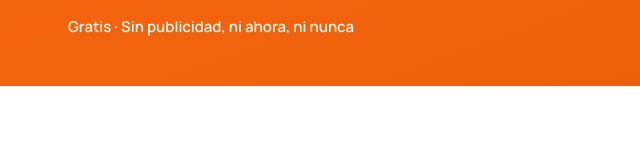
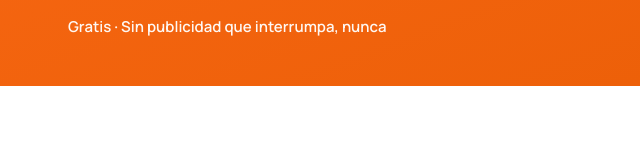
Before and after one commit to PabloClaus/caminacamina-web, a plain HTML site: page index.html in a window 1280 px wide. Shown: the part 482-647 px from the top of the page, 32-672 px from the left. Drawn offline with Linux system fonts and the light colour scheme.

Commit message:
Sin prometer «gratis para siempre»; sin publicidad que interrumpa
Co-Authored-By: Claude Opus 5.5 <noreply@anthropic.com>

```diff
--- a/index.html
+++ b/index.html
@@ -43,7 +43,7 @@
           <svg viewBox="0 0 24 24" aria-hidden="true"><path fill="#34A853" d="M3.6 1.8 13.8 12 3.6 22.2c-.4-.2-.6-.7-.6-1.2V3c0-.5.2-1 .6-1.2Z"/><path fill="#FBBC04" d="m17.1 8.7-3.3 3.3 3.3 3.3 3.8-2.2c.7-.4.7-1.8 0-2.2l-3.8-2.2Z"/><path fill="#4285F4" d="M3.6 1.8c.3-.2.8-.2 1.2 0l12.3 6.9-3.3 3.3L3.6 1.8Z"/><path fill="#EA4335" d="M13.8 12l3.3 3.3-12.3 6.9c-.4.2-.9.2-1.2 0L13.8 12Z"/></svg>
           <span><small>Para Android</small>Próximamente en Google Play</span>
         </a>
-        <p class="sin-publicidad">Gratis · Sin publicidad, ni ahora, ni nunca</p>
+        <p class="sin-publicidad">Gratis · Sin publicidad que interrumpa, nunca</p>
       </div>
       <div class="telefono">
         <img src="img/inicio.webp" alt="Pantalla de inicio de Caminá Caminá: el reto del día, la caminata que toca y la mascota" width="540" height="1080">
@@ -142,7 +142,7 @@
     <p class="intro">Sin cuentas, sin servidores y sin vueltas.</p>
     <div class="datos">
       <div class="dato"><strong>Todo en tu teléfono</strong><p>Tus caminatas, tu plan y tus audios se guardan ahí y no se mandan a ningún lado.</p></div>
-      <div class="dato"><strong>Sin publicidad</strong><p>Ni ahora, ni nunca. Tampoco herramientas de seguimiento.</p></div>
+      <div class="dato"><strong>Sin publicidad que interrumpa</strong><p>Nunca: ni carteles, ni videos, ni audios vendiendo algo mientras caminás. Tampoco herramientas de seguimiento.</p></div>
       <div class="dato"><strong>Copia de seguridad</strong><p>Guardá todo en un archivo, audios incluidos, y recuperalo si cambiás de teléfono.</p></div>
     </div>
   </div>
@@ -225,7 +225,7 @@
       <a href="mailto:hola@caminacamina.com">Contacto</a>
     </div>
     <p class="salud">Caminá Caminá te acompaña y te motiva, pero no es un servicio médico. Si tenés algún problema de salud, consultá con tu médico antes de empezar.</p>
-    <p class="cafecito">¿Te gusta la app? Si querés, podés invitarme un <a href="https://cafecito.app/pclaus">cafecito</a> (desde Argentina) o un <a href="https://ko-fi.com/pabloclaus">café en Ko-fi</a> (desde otros países). Es totalmente opcional: la app es y va a seguir siendo gratis.</p>
+    <p class="cafecito">¿Te gusta la app? Si querés, podés invitarme un <a href="https://cafecito.app/pclaus">cafecito</a> (desde Argentina) o un <a href="https://ko-fi.com/pabloclaus">café en Ko-fi</a> (desde otros países). Es totalmente opcional.</p>
   </div>
 </footer>
 
```
